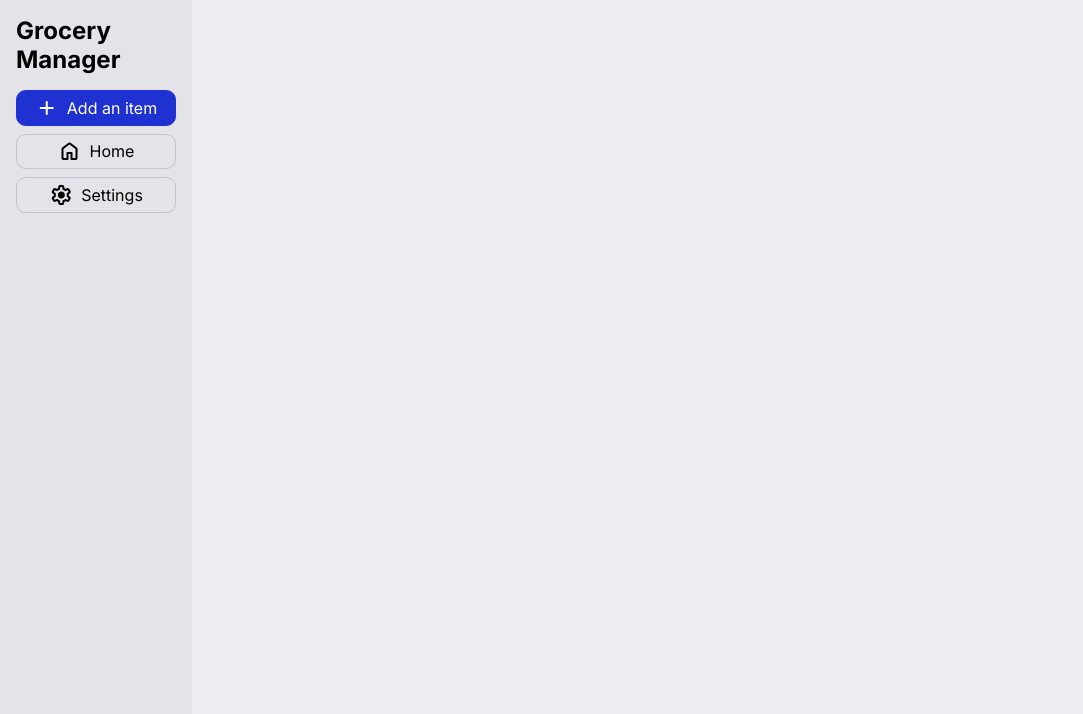
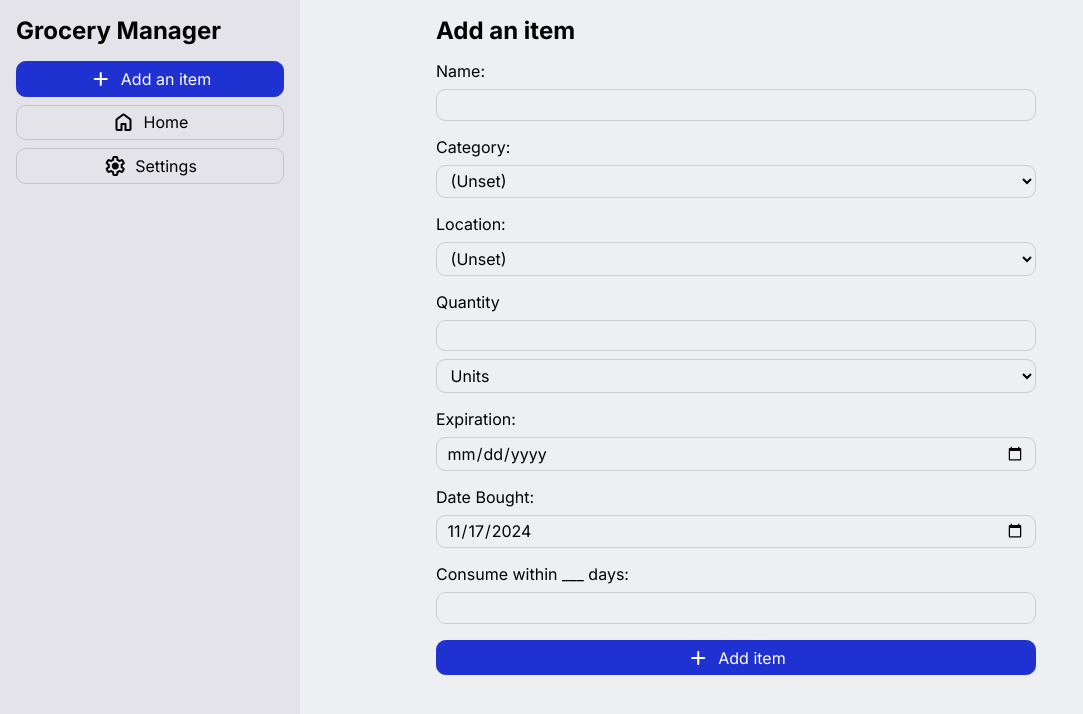
Before and after one commit to majoouoo/grocery-manager, a SvelteKit app: page /add in a window 1280 px wide. Shown: the top 714 px of the page, without its empty margins (0-1083 px from the left). Built offline with nearby package versions, Linux system fonts and the light colour scheme.

Commit message:
Adding items

```diff
--- a/src/global.css
+++ b/src/global.css
@@ -25,6 +25,10 @@ h1 {
 	margin: 0;
 }
 
+p {
+	margin: 0;
+}
+
 a {
 	text-decoration: none;
 	color: inherit;
@@ -36,7 +40,7 @@ a {
 	border-radius: 0.6rem;
 	cursor: pointer;
 	background-color: transparent;
-	transition: background-color 0.2s;
+	transition: background-color 0.15s;
 	font-size: 1rem;
 	display: flex;
 	align-items: center;
@@ -52,9 +56,9 @@ a {
 	background-color: var(--accent);
 	border-color: var(--accent);
 	transition:
-		background-color 0.2s,
-		border-color 0.2s,
-		box-shadow 0.2s;
+		background-color 0.15s,
+		border-color 0.15s,
+		box-shadow 0.15s;
 	color: white;
 }
 
@@ -70,9 +74,36 @@ select {
 	border-radius: 0.6rem;
 	cursor: pointer;
 	background-color: transparent;
+	transition: background-color 0.15s, border-color 0.15s;
+	font-size: 1rem;
 }
 
 select:hover {
 	background-color: var(--border);
-	transition: background-color 0.2s;
 }
+
+select:focus {
+	outline: none;
+	border: 1px solid var(--accent);
+	background-color: transparent;
+}
+
+input {
+	padding: 0.3rem 0.6rem;
+	border: 1px solid var(--border);
+	border-radius: 0.6rem;
+	cursor: text;
+	background-color: transparent;
+	font-size: 1rem;
+	transition: background-color 0.15s, border-color 0.15s;
+}
+
+input:hover {
+	background-color: var(--border);
+}
+
+input:focus {
+	outline: none;
+	border: 1px solid var(--accent);
+	background-color: transparent;
+}
--- a/src/routes/+layout.svelte
+++ b/src/routes/+layout.svelte
@@ -3,8 +3,8 @@
 	import { page } from '$app/stores';
 
 	let filters = JSON.parse(localStorage.getItem('filters') || JSON.stringify({
-		group: 'location',
-		sort: 'date'
+		group: 'category',
+		sort: 'exp-date'
 	}));
 
 	$: localStorage.setItem('filters', JSON.stringify(filters));
@@ -12,7 +12,9 @@
 
 <main>
 	<section id="sidebar">
-		<h1>Grocery Manager</h1>
+		<a href="/">
+			<h1>Grocery Manager</h1>
+		</a>
 
 		<section id="links">
 			<a class="btn btn-primary" href="/add">
@@ -38,17 +40,20 @@
 				<div class="filter">
 					<label for="group">Group by:</label>
 					<select name="group" id="group" bind:value={ filters.group }>
+						<option value="category">Category</option>
 						<option value="location">Location</option>
-						<option value="month">Month due</option>
+						<option value="exp-month">Expiration Month</option>
 					</select>
 				</div>
 
 				<div class="filter">
 					<label for="sort">Sort by:</label>
 					<select name="sort" id="sort" bind:value={ filters.sort }>
-						<option value="date">Date due</option>
+						<option value="exp-date">Expiration</option>
+						<option value="quantity">Quantity</option>
+						<option value="opened-date">Date Opened</option>
+						<option value="bought-date">Date Bought</option>
 						<option value="name">Name</option>
-						<option value="quantity">Quantity</option>
 					</select>
 				</div>
 			</section>
@@ -71,6 +76,7 @@
     display: flex;
     flex-direction: column;
     gap: 1rem;
+		min-width: 300px;
 	}
 
 	#links {
--- a/src/routes/+page.svelte
+++ b/src/routes/+page.svelte
@@ -3,6 +3,11 @@
   items = JSON.parse(items);
 
   $: localStorage.setItem('items', JSON.stringify(items));
+
+  let filters = JSON.parse(localStorage.getItem('filters') || JSON.stringify({
+		group: 'category',
+		sort: 'exp-date'
+	}));
 </script>
 
 <main>
@@ -10,5 +15,10 @@
 </main>
 
 <style>
-
+  main {
+    display: grid;
+    grid-template-columns: 1fr 1fr;
+    gap: 1rem;
+    padding: 1rem;
+  }
 </style>
--- a/src/routes/add/+page.svelte
+++ b/src/routes/add/+page.svelte
@@ -0,0 +1,160 @@
+<script lang="ts">
+  let items: object[] = JSON.parse(localStorage.getItem('items') || '[]');
+
+  let message: string | null = null;
+
+  const resetFields = () => {
+    name = '';
+    category = "unset";
+    otherCategory = '';
+    location = "unset";
+    otherLocation = '';
+    quantity = null;
+    quantityUnit = "units";
+    expDate = null;
+    boughtDate = new Date().toISOString().split('T')[0];
+    consumeWithin = null;
+  }
+
+  let name: string = '';
+
+  let category: string = "unset";
+  let otherCategory: string = '';
+
+  let location: string = "unset";
+  let otherLocation: string = '';
+
+  let quantity: number | null = null;
+  let quantityUnit: string = "units";
+
+  let expDate: string | null = null;
+  let boughtDate: string | null = new Date().toISOString().split('T')[0];
+  let consumeWithin: number | null = null;
+
+  const addItem = () => {
+    if (!name) {
+      message = 'Please enter a name.';
+      return;
+    }
+
+    items.push({
+      name,
+      category: category === 'custom' ? otherCategory : category,
+      location: location === 'custom' ? otherLocation : location,
+      quantity,
+      quantityUnit,
+      expDate,
+      boughtDate,
+      consumeWithin
+    });
+
+    message = 'Item added successfully.';
+    localStorage.setItem('items', JSON.stringify(items));
+
+    resetFields();
+  }
+</script>
+
+<main>
+  <section id="content">
+    <h1>Add an item</h1>
+
+    <div class="property">
+      <label for="name">Name:</label>
+      <input type="text" id="name" bind:value={ name }/>
+    </div>
+
+    <div class="property">
+      <label for="category">Category:</label>
+      <select name="category" id="category" bind:value={ category }>
+        <option value="unset">(Unset)</option>
+        <option value="dairy">Dairy</option>
+        <option value="pastries">Pastries</option>
+        <option value="meat">Meat</option>
+        <option value="canned">Canned Food</option>
+        <option value="beverages">Beverages</option>
+        <option value="custom">Custom</option>
+      </select>
+      {#if category === 'custom'}
+        <input type="text" id="other-category" bind:value={ otherCategory }>
+      {/if}
+    </div>
+
+    <div class="property">
+      <label for="location">Location:</label>
+      <select name="location" id="location" bind:value={ location }>
+        <option value="unset">(Unset)</option>
+        <option value="fridge">Fridge</option>
+        <option value="panty">Pantry</option>
+        <option value="cabinets">Kitchen Cabinets</option>
+        <option value="basement">Basement</option>
+        <option value="freezer">Freezer</option>
+        <option value="custom">Custom</option>
+      </select>
+      {#if location === 'custom'}
+        <input type="text" id="other-location" bind:value={ otherLocation }>
+      {/if}
+    </div>
+
+    <div class="property">
+      <label for="quantity">Quantity</label>
+      <input type="number" id="quantity" bind:value={ quantity }/>
+      <select name="unit" id="unit" bind:value={ quantityUnit }>
+        <option value="units">Units</option>
+        <option value="packs">Packs</option>
+        <option value="cans">Cans</option>
+        <option value="bottles">Bottles</option>
+        <option value="kilograms">Kilograms (kg)</option>
+        <option value="litres">Litres (l)</option>
+        <option value="pounds">Pounds (lb)</option>
+        <option value="gallons">Gallons (gal)</option>
+      </select>
+    </div>
+
+    <div class="property">
+      <label for="exp-date">Expiration:</label>
+      <input type="date" id="exp-date" bind:value={ expDate }/>
+    </div>
+
+    <div class="property">
+      <label for="bought-date">Date Bought:</label>
+      <input type="date" id="bought-date" bind:value={ boughtDate }/>
+    </div>
+
+    <div class="property">
+      <label for="consume-within">Consume within ___ days:</label>
+      <input type="number" id="consume-within" bind:value={ consumeWithin }/>
+    </div>
+
+    <button class="btn btn-primary" on:click={ addItem }>
+      <span class="material-symbols-rounded"> add </span>
+      Add item
+    </button>
+
+    {#if message}
+      <p id="message">{ message }</p>
+    {/if}
+  </section>
+</main>
+
+<style>
+  main {
+    padding: 1rem;
+    display: flex;
+    justify-content: center;
+  }
+
+  #content {
+    width: 100%;
+    max-width: 600px;
+    display: flex;
+    flex-direction: column;
+    gap: 1rem;
+  }
+
+  .property {
+    display: flex;
+    flex-direction: column;
+    gap: 0.5rem;
+  }
+</style>
```
